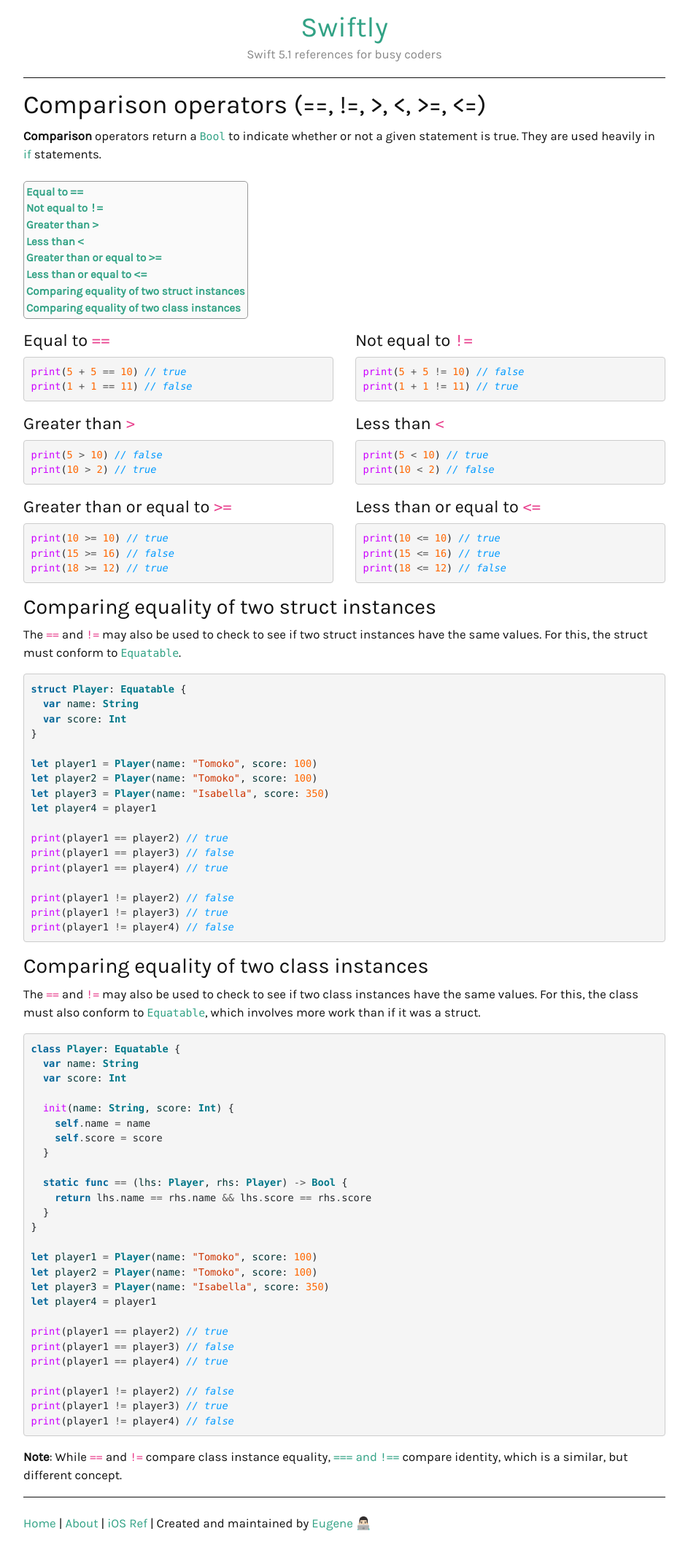
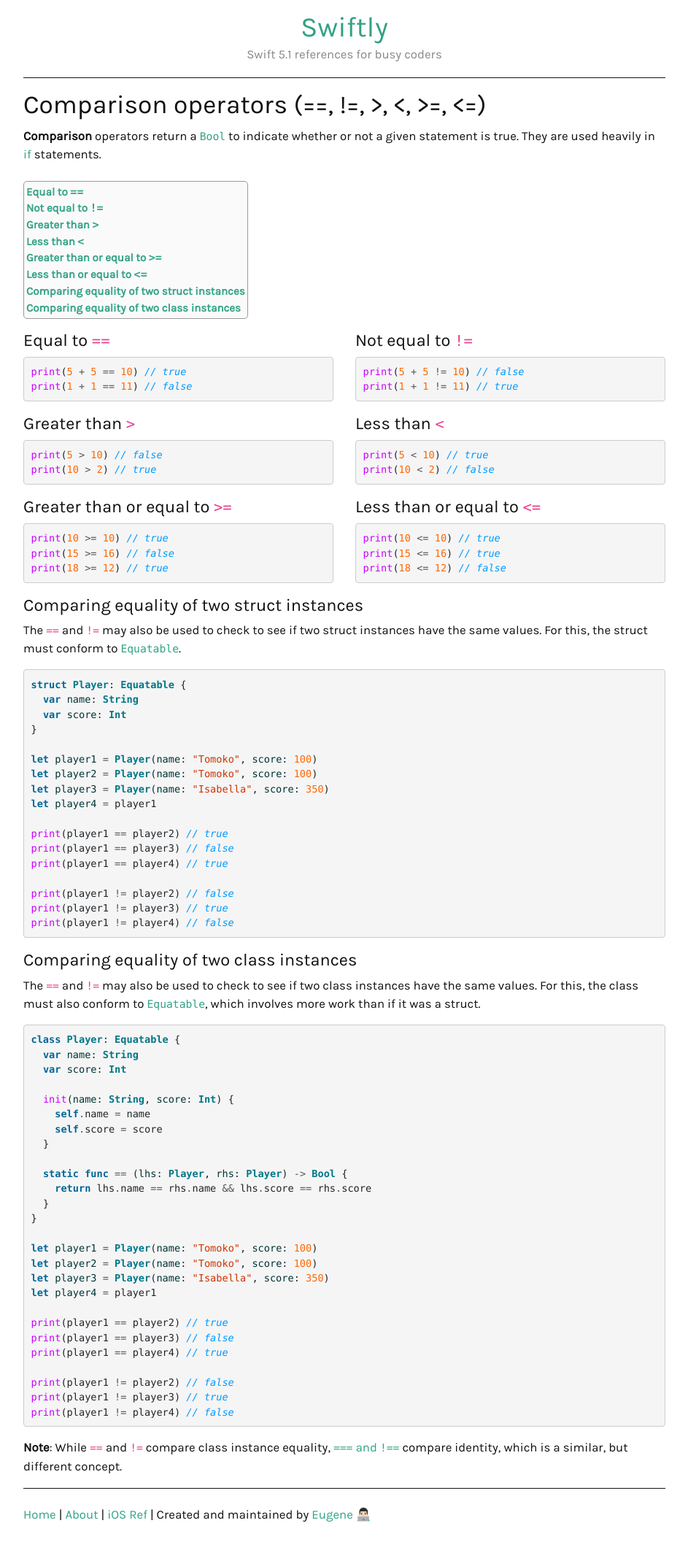
Before and after one commit to ebelinski/swiftly, a Jekyll site: the page built from comparison.md, in a window 1280 px wide. Shown: the whole page at 73% size, without its empty margins (168-1111 px from the left). Built offline with Jekyll 4.4.1, drawn with Linux system fonts in a browser that asks for light colours; comment, search, counter and statistics services are not loaded.

Commit message:
fixed headers

````diff
--- a/comparison.md
+++ b/comparison.md
@@ -81,7 +81,7 @@ print(18 <= 12) // false
 
 {% include closecol.html closerow=true %}
 
-## Comparing equality of two struct instances
+### Comparing equality of two struct instances
 
 The `==` and `!=` may also be used to check to see if two struct instances have the same values. For this, the struct must conform to [`Equatable`](https://developer.apple.com/documentation/swift/equatable).
 
@@ -105,7 +105,7 @@ print(player1 != player3) // true
 print(player1 != player4) // false
 ```
 
-## Comparing equality of two class instances
+### Comparing equality of two class instances
 
 The `==` and `!=` may also be used to check to see if two class instances have the same values. For this, the class must also conform to [`Equatable`](https://developer.apple.com/documentation/swift/equatable), which involves more work than if it was a struct.
 
````
